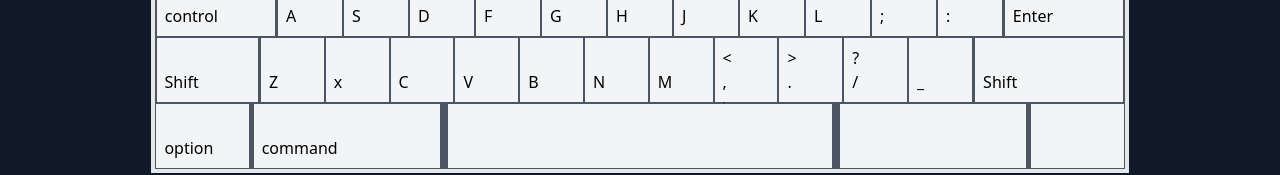
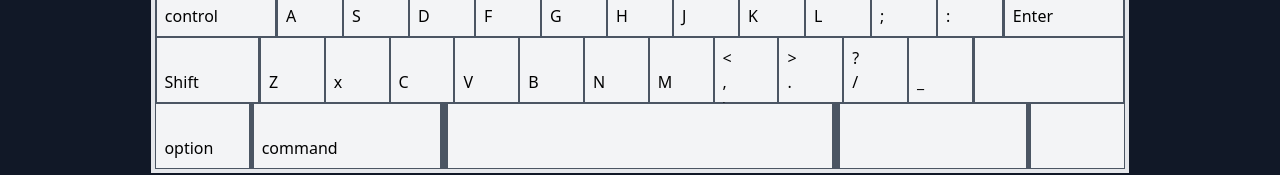
Before and after one commit to recursion-team-o/typing-game, a Vue app: page /game in a window 1280 px wide. Shown: the part 594-769 px from the top of the page. Built offline with nearby package versions, Linux system fonts and the light colour scheme.

Commit message:
#55 スタイル属性の変更

```diff
--- a/src/components/GamePage.vue
+++ b/src/components/GamePage.vue
@@ -591,7 +591,9 @@ document.onkeyup = () => {
 
       <!-- 4行目 -->
       <div class="one-line flex">
-        <div class="bg-gray-600 one-five flex justify-center items-center">
+        <div
+          class="bg-gray-600 buttons one-five flex justify-center items-center"
+        >
           <div class="Shift bg-gray-100 hover:bg-indigo-400 p-2 inner-buttons">
             <div>
               <br />
@@ -683,11 +685,11 @@ document.onkeyup = () => {
           </div>
         </div>
         <div class="bg-gray-600 one-eight flex justify-center items-center">
-          <div class="Shift bg-gray-100 hover:bg-indigo-400 p-2 inner-buttons">
+          <div class="bg-gray-100 p-2 inner-buttons">
             <div>
               <br />
             </div>
-            <div>Shift</div>
+            <div></div>
           </div>
         </div>
       </div>
--- a/src/stores/user.ts
+++ b/src/stores/user.ts
@@ -61,5 +61,8 @@ export const userStore = defineStore({
     setGameFalse(): void {
       this.canStartGame = false;
     },
+    setGameTrue(): void {
+      this.canStartGame = true;
+    },
   },
 });
--- a/src/views/ResultView.vue
+++ b/src/views/ResultView.vue
@@ -11,6 +11,7 @@ const timer = timerStore();
 const { getMinString, getSecString, getPointMsec } = storeToRefs(timer);
 const { getMissCount, getSuccessPer } = storeToRefs(code);
 const { lang, level } = storeToRefs(user);
+const { setGameTrue } = user;
 const keyboard = ref(null);
 const keys: { [name: string]: string } = {};
 onMounted(() => {
@@ -203,6 +204,7 @@ function makeItRed(): void {
             @click="
               code.resetCode();
               timer.resetTimer();
+              setGameTrue();
             "
             class="inline-block mt-5 px-2 py-3 s-button text-center rounded-lg hover:bg-gray-400 shadow-lg bg-gray-600 text-white"
             to="/game"
@@ -324,7 +326,7 @@ function makeItRed(): void {
               </div>
             </div>
 
-            <!-- 2行目　-->
+            <!-- 2行目 -->
             <div class="one-line flex">
               <div
                 class="bg-gray-600 one-five flex justify-center items-center"
@@ -544,7 +546,7 @@ function makeItRed(): void {
               </div>
             </div>
 
-            <!-- 4行目　-->
+            <!-- 4行目 -->
             <div class="one-line flex">
               <div
                 class="bg-gray-600 one-five flex justify-center items-center"
@@ -642,16 +644,16 @@ function makeItRed(): void {
               <div
                 class="bg-gray-600 one-eight flex justify-center items-center"
               >
-                <div class="Shift bg-gray-100 p-1 inner-buttons">
+                <div class="bg-gray-100 p-1 inner-buttons">
                   <div>
                     <br />
                   </div>
-                  <div>Shift</div>
+                  <div></div>
                 </div>
               </div>
             </div>
 
-            <!-- 5行目　-->
+            <!-- 5行目 -->
             <div class="one-line flex">
               <div
                 class="bg-gray-600 one-four flex justify-center items-center"
```
